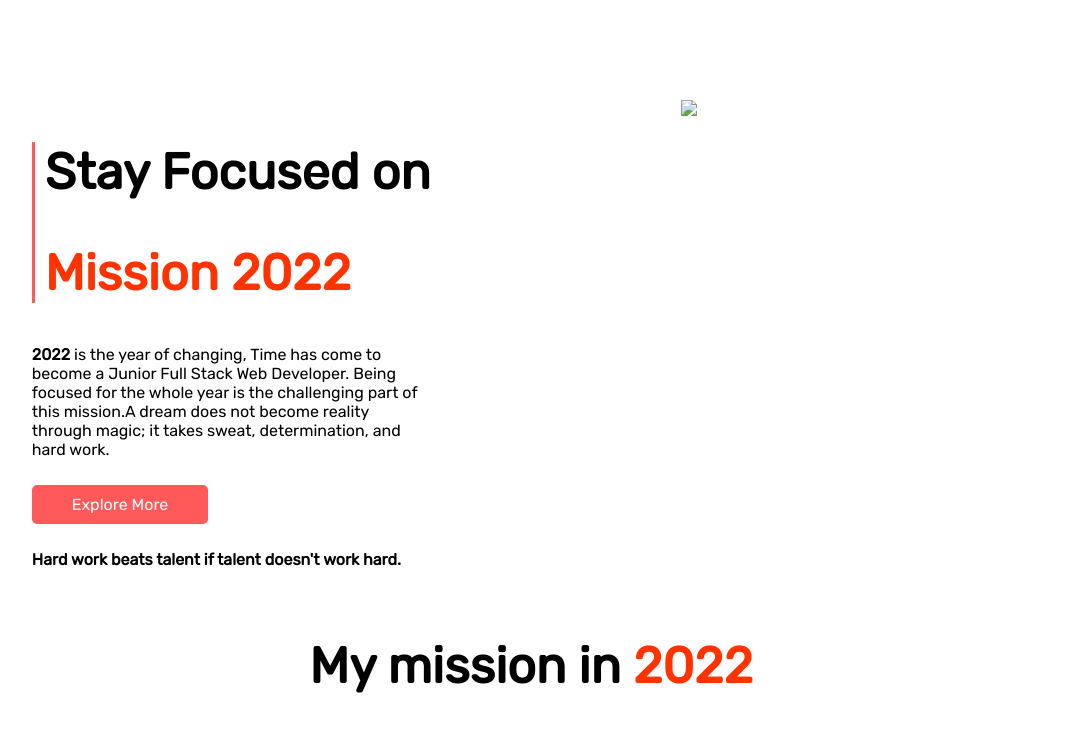
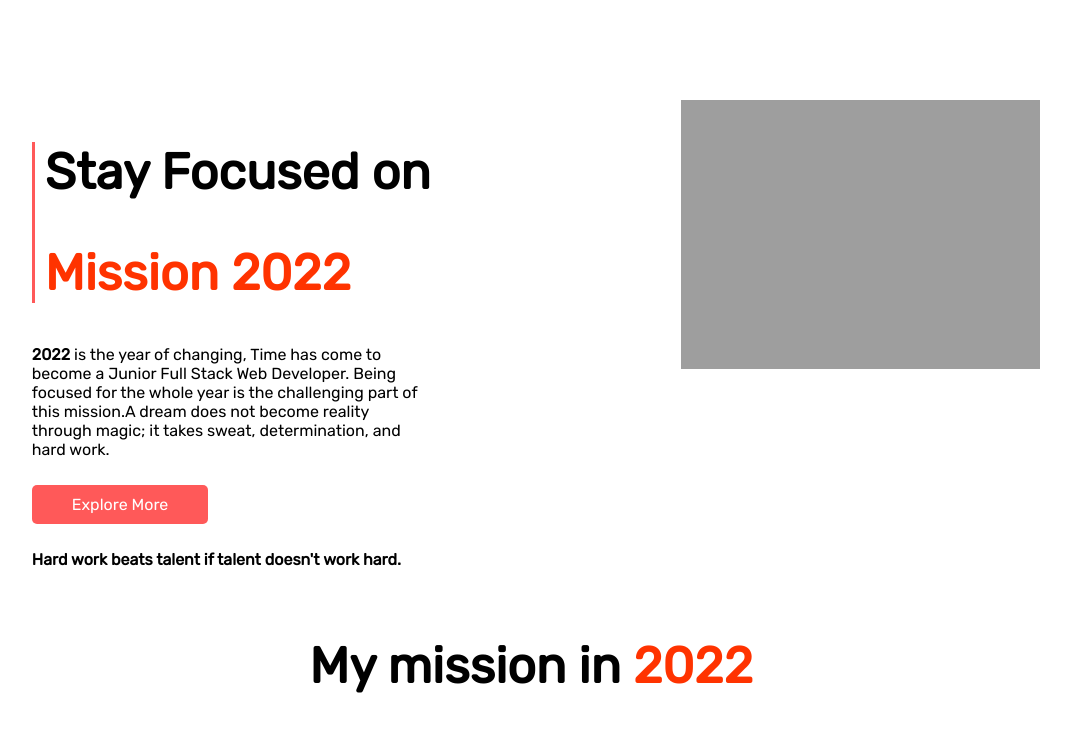
Before and after one commit to samuelmuabia/mission-2022, a plain HTML site: page index.html in a window 1280 px wide. Shown: the top 734 px of the page, without its empty margins (109-1180 px from the left). Drawn offline with Linux system fonts and the light colour scheme; the site is published under a folder, as on GitHub Pages, so addresses that start at the root find nothing.

Commit message:
image problem solve

```diff
--- a/index.html
+++ b/index.html
@@ -24,7 +24,7 @@
            <p><strong>Hard work beats talent if talent doesn't work hard.</strong> </p>
         </div>
         <div class="intro-part">
-            <img src="/images/person-0.png">
+            <img src="images/person-0.png">
         </div>
     </section>
     <section class="mission">
```
